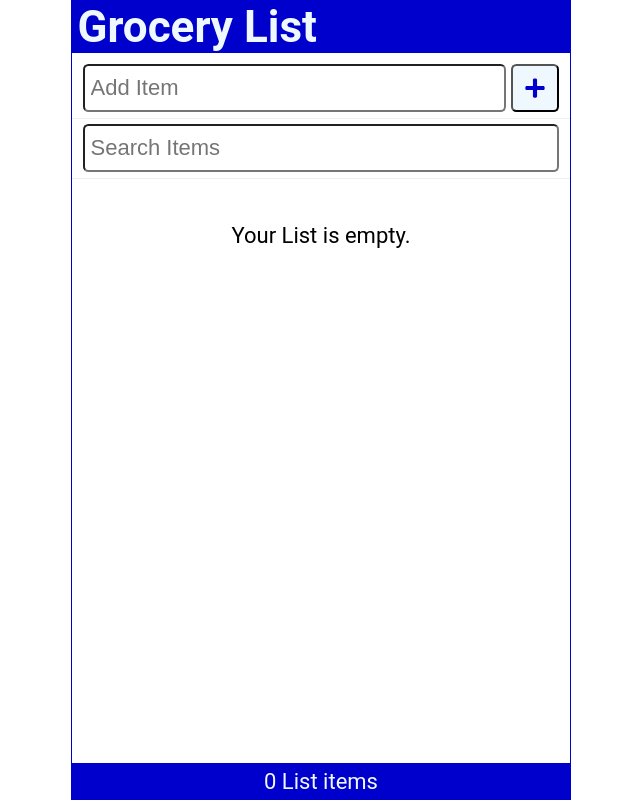
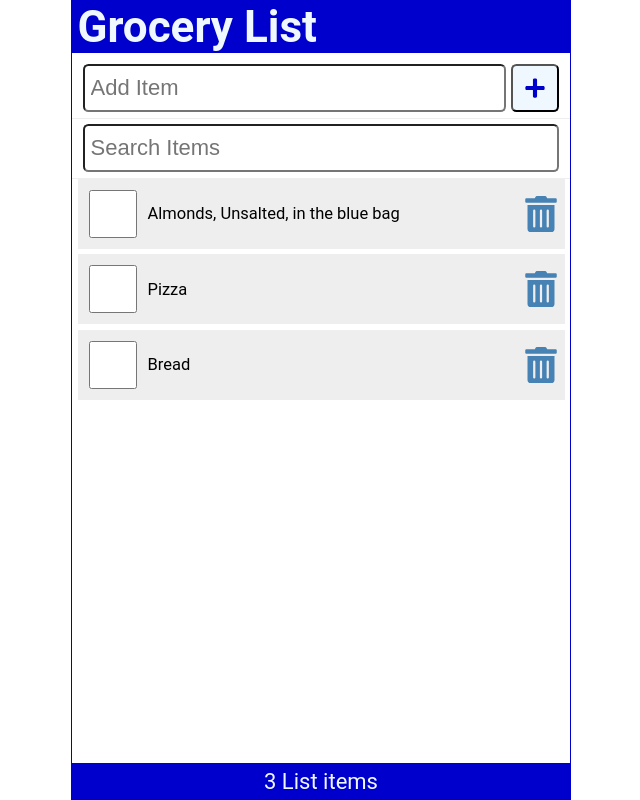
Before and after one commit to Bishal1998/learn_react, a React (Create React App) app: page / in a window 1280 px wide. Shown: the whole page, without its empty margins (319-959 px from the left). Built offline with nearby package versions, Linux system fonts and the light colour scheme; data requests are answered from the project's data file.

Commit message:
Fetch API Data

```diff
--- a/src/App.js
+++ b/src/App.js
@@ -7,15 +7,36 @@
 
 function App() {
 
-  const [items, setItems] = useState(JSON.parse(localStorage.getItem('shoppinglist')) || []);
+  const API_URL = "http://localhost:3500/items";
 
+    const [items, setItems] = useState([]);
     const [newItem, setNewItem] = useState('');
     const [search, setSearch] = useState('');
+    const [fetchError, setFetchError] = useState(null);
+    const [isLoading, setIsLoading] = useState(true);
 
 
     useEffect(() => {
-      localStorage.setItem('shoppinglist', JSON.stringify(items));
-    }, [items])
+
+      const fetchItems = async () => {
+        try {
+          const response = await fetch(API_URL);
+          if (!response.ok) throw Error('Did not receive expected Data');
+          const listItems = await response.json();
+          console.log(listItems);
+          setItems(listItems);
+          setFetchError(null);
+        } catch (err) {
+          setFetchError(err.message);
+        }finally {
+          setIsLoading(false);
+        }
+      }
+
+      setTimeout(() => {
+        (async () => await fetchItems())();
+      }, 2000)
+    }, [])
 
 
 
@@ -56,11 +77,20 @@
       search = {search}
       setSearch = {setSearch}
       />
-      <Content
+
+      <main>
+
+        {isLoading && <p>Loading Items...</p>}
+
+        { fetchError && <p style={{ color : "red" }}>{`Error : ${fetchError}`}</p>}
+
+
+      {!fetchError && !isLoading && <Content
       items = {items.filter(item => ((item.item).toLowerCase()).includes(search.toLowerCase()))}
       handleCheck = {handleCheck}
       handleDelete = {handleDelete}
-      />
+      />}
+      </main>
       <Footer length = {items.length} />
     </div>
   );
--- a/src/Content.js
+++ b/src/Content.js
@@ -5,7 +5,7 @@
 
 
     return (
-        <main>
+        <>
             {items.length ? (
             <ItemList
             items={items}
@@ -15,7 +15,7 @@
             ) : (
                 <p style={{ marginTop : '2rem' }}> Your List is empty.</p>
             )}
-        </main>
+        </>
     );
 }
 
```
